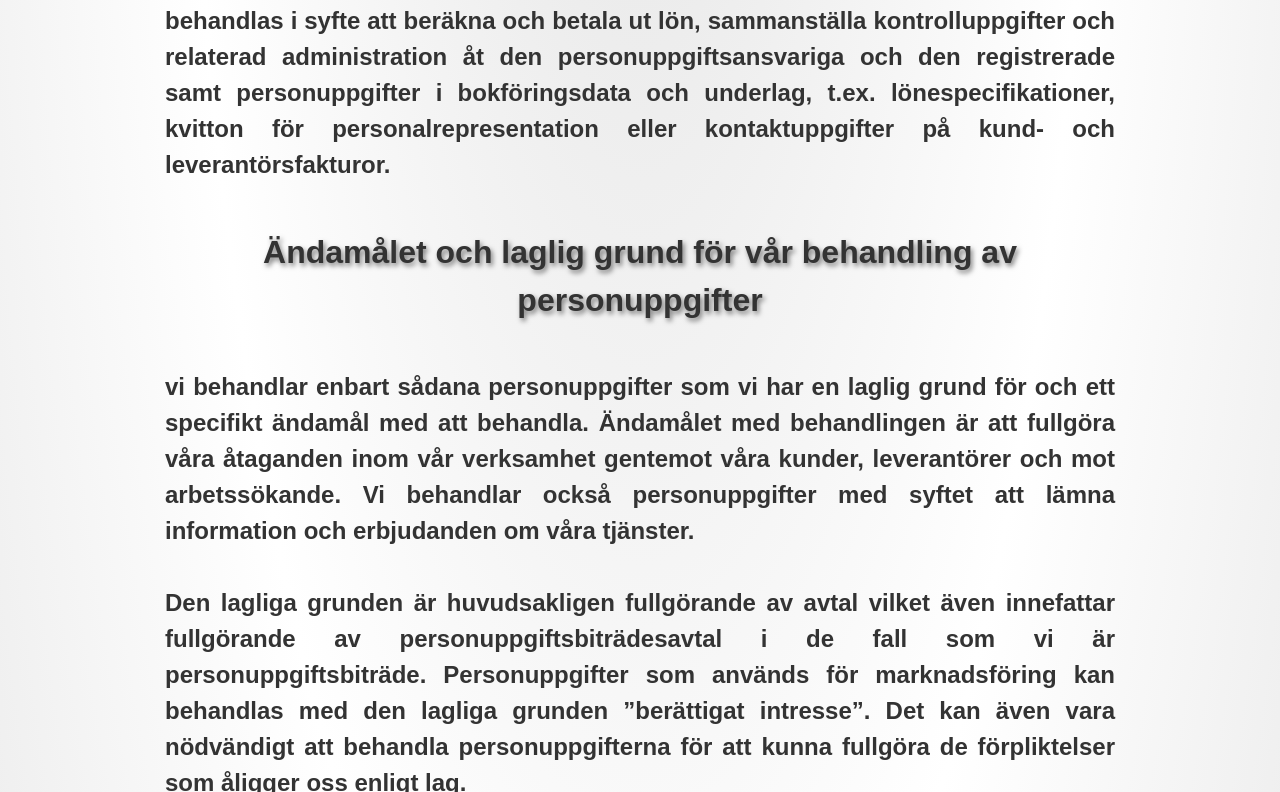
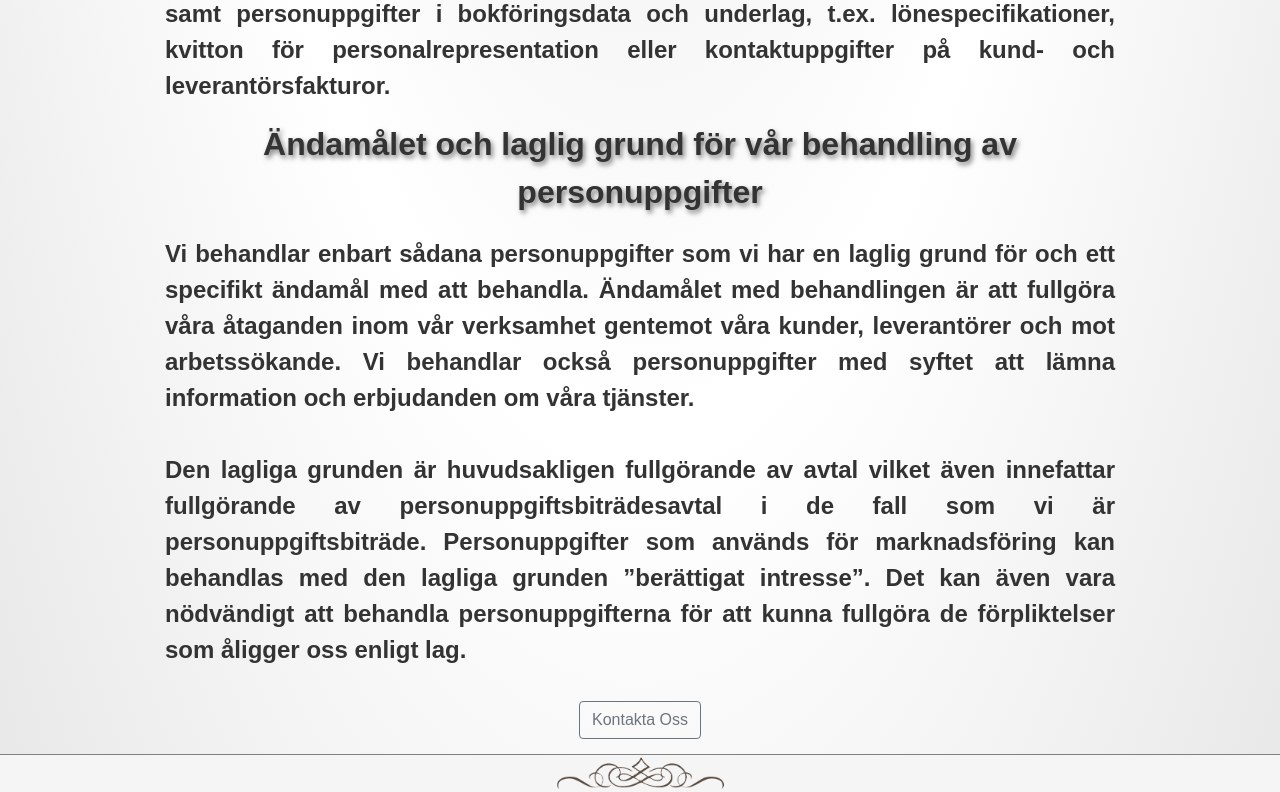
Before and after one commit to CreamyBanana/CanEkonomi, a React (Create React App) app: page /gdpr in a window 1280 px wide. Shown: the part 2826-3618 px from the top of the page. Built offline with nearby package versions, Linux system fonts and the light colour scheme.

Commit message:
small-fixes

```diff
--- a/src/styles/Card.style.css
+++ b/src/styles/Card.style.css
@@ -35,7 +35,7 @@
 
 .container-fluid {
     padding-top: 1rem;
-    padding-bottom: 6rem;
+    padding-bottom: 5px;
 }
 
 .overflow {
@@ -52,5 +52,5 @@
 }
 
 .col-md-4 {
-    margin-bottom: 3rem;
+    margin-bottom: 2rem;
 }
--- a/src/styles/View.style.js
+++ b/src/styles/View.style.js
@@ -26,7 +26,7 @@ export const TextContainer = styled.div`
   line-height: 1.5;
   color: #333333;
   margin-top: 10px;
-  margin-bottom: 45px;
+  margin-bottom: 15px;
 
   @media (max-width: 861px) {
     text-align: center;
@@ -85,8 +85,8 @@ export const TextContainerGdpr = styled.div`
   width: 950px;
   line-height: 1.5;
   color: #333333;
-  margin-top: 45px;
-  margin-bottom: 45px;
+  margin-top: 20px;
+  margin-bottom: 15px;
 
   @media (max-width: 1000px) {
     text-align: justify;
@@ -99,6 +99,7 @@ export const TextContainerGdpr = styled.div`
     width: 600px;
     line-height: 1.5;
     color: #333333;
+    margin-bottom: 15px;
   }
 
   @media (max-width: 660px) {
@@ -124,7 +125,8 @@ export const TextContainerGdpr = styled.div`
     font-size: small;
     line-height: 1.5;
     color: #333333;
-    margin-top: 35px;
+    margin-top: 10px;
+    padding: 10px;
   }
 
 `;
@@ -156,7 +158,8 @@ export const TextContainerServices = styled.div`
     line-height: 1.5;
     color: #333333;
     margin-top: 40px;
-  margin-bottom: -30px;
+    margin-bottom: -30px;
+    padding: 4px;
   }
 
   @media (max-width: 599px) {
--- a/src/views/Gdpr.js
+++ b/src/views/Gdpr.js
@@ -50,35 +50,17 @@ function gdpr() {
           <p>Ändamålet och laglig grund för vår behandling av personuppgifter</p>
         </TextContainerHeader>
         <TextContainerGdpr>
-          <p>vi behandlar enbart sådana personuppgifter som vi har en laglig grund för och ett specifikt ändamål med att
+          <p>Vi behandlar enbart sådana personuppgifter som vi har en laglig grund för och ett specifikt ändamål med att
             behandla. Ändamålet med behandlingen är att fullgöra våra åtaganden inom vår verksamhet gentemot våra kunder,
             leverantörer och mot arbetssökande. Vi behandlar också personuppgifter med syftet att lämna information och erbjudanden om
             våra tjänster.
-            <br /><br />
+            <br /><br></br>
             Den lagliga grunden är huvudsakligen fullgörande av avtal vilket även innefattar fullgörande av
             personuppgiftsbiträdesavtal i de fall som vi är personuppgiftsbiträde. Personuppgifter som används
             för marknadsföring kan behandlas med den lagliga grunden ”berättigat intresse”. Det kan även vara nödvändigt att
             behandla personuppgifterna för att kunna fullgöra de förpliktelser som åligger oss enligt lag.
-            <br /><br /></p>
-        </TextContainerGdpr>
-        <TextContainerHeader>
-          <p>Samtycke</p>
-        </TextContainerHeader>
-        <TextContainerGdpr>
-          <p>Vi använder endast samtycke som en laglig grund i särskilda fall. Om du har lämnat samtycke till en viss behandling
-             av personuppgifter står det dig fritt att återkalla samtycket genom att ta kontakt med oss. Även om samtycket återkallas
-             har vi rätt att behandla sådana uppgifter som är nödvändiga för att fortsätta behandling med stöd av andra rättsliga
-             grunder, såsom att fullgöra ett pågående avtal mellan dig och oss.</p>
-        </TextContainerGdpr>
-        <TextContainerHeader>
-          <p>Lorem</p>
-        </TextContainerHeader>
-        <TextContainerGdpr>
-          <p>"Lorem ipsum dolor sit amet, consectetur adipiscing elit, sed do eiusmod tempor incididunt ut labore et dolore magna
-             aliqua. Ut enim ad minim veniam, quis nostrud exercitation ullamco laboris nisi ut aliquip ex ea commodo consequat.
-              Duis aute irure dolor in reprehenderit in voluptate velit esse cillum dolore eu fugiat nulla pariatur. Excepteur
-               sint occaecat cupidatat non proident, sunt in culpa qui officia deserunt mollit anim id est laborum."</p>
-             <div className="col-8 pt-3 mx-auto text-center">
+            <br /></p>
+            <div className="col-8 pt-3 mx-auto text-center">
         <Link to="/Contact" className="btn btn-outline-secondary">Kontakta Oss</Link>
         </div>
         </TextContainerGdpr>
--- a/src/views/Home.js
+++ b/src/views/Home.js
@@ -1,6 +1,7 @@
 import React from 'react'
 import { ViewContainer, TextContainer, LogoTextContainer, Logo } from "../styles/View.style";
 import LogoImg from "../assets/institut.jpg";
+import { Link } from 'react-router-dom';
 
 export function home() {
   return (
@@ -9,7 +10,11 @@ export function home() {
         <Logo src={LogoImg}>
         </Logo>
         <TextContainer>
-          <p>Can Ekonomibyrå är en redovisningsbyrå i Västerås och vi erbjuder företag anpassade lösningar inom redovisningstjänster, bokföring, bokslut och årsredovisning samt företagsekonomisk rådgivning. Huvudkontoret ligger i en av Vallbyinstitutets lokaler i Vallby, i närhet av Vallby Centrum.</p>
+          <p>Can Ekonomibyrå är en redovisningsbyrå i Västerås och vi erbjuder
+            företag anpassade lösningar inom redovisningstjänster, bokföring,
+            bokslut och årsredovisning samt företagsekonomisk rådgivning. Huvudkontoret
+            ligger i en av Vallbyinstitutets lokaler i Vallby, i närhet av Vallby Centrum.</p>
+            <Link to="/Contact" className="btn btn-outline-secondary">Kontakta Oss</Link>
         </TextContainer>
       </LogoTextContainer>
     </ViewContainer>
```
